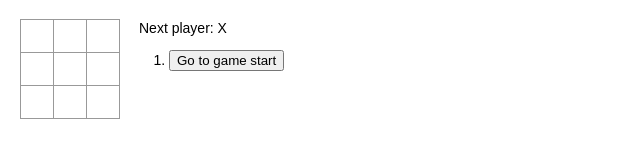
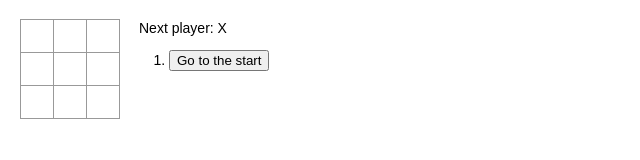
Before and after one commit to Iwinyyu/Iwinyyu.github.io, a React (Create React App) app: page / in a window 1280 px wide. Shown: the top 160 px of the page, without its empty margins (0-640 px from the left). Built offline with nearby package versions, Linux system fonts and the light colour scheme.

Commit message:
testing netlify continouely deployment

```diff
--- a/src/index.js
+++ b/src/index.js
@@ -88,7 +88,7 @@ class Game extends React.Component {
     const moves = history.map((step, move) => {
       const desc = move ?
         'Go to move #' + move + ' and continue':
-        'Go to game start';
+        'Go to the start';
       return (
         <li key={move}>
           <button onClick={() => this.jumpTo(move)}>{desc}</button>
```
